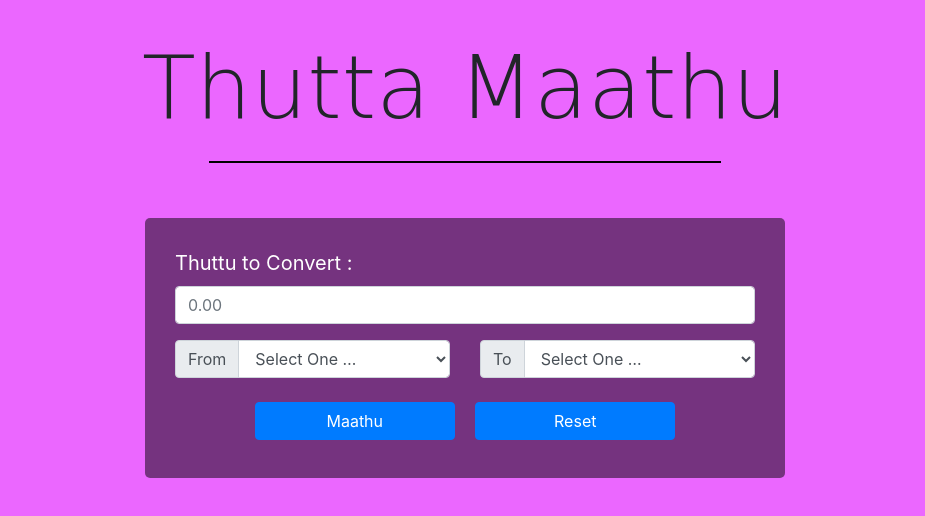
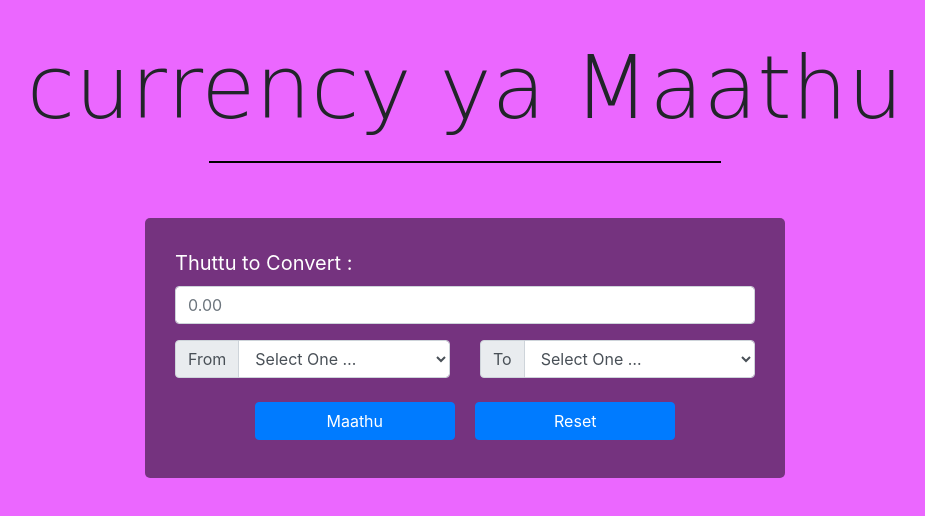
Before and after one commit to TheDeveloperOps/thuttamathu, a plain HTML site: page index.html in a window 1280 px wide. Shown: the whole page, without its empty margins (175-1100 px from the left). Drawn offline with nearby package versions, Linux system fonts and the light colour scheme.

Commit message:
Update index.html

```diff
--- a/index.html
+++ b/index.html
@@ -35,7 +35,7 @@
 
     <!-- Currency Converter  -->
     <h1 class="heading text-center display-2">
-        Thutta Maathu </h1>
+        currency ya Maathu </h1>
 
     <hr>
     <div class="container">
```
